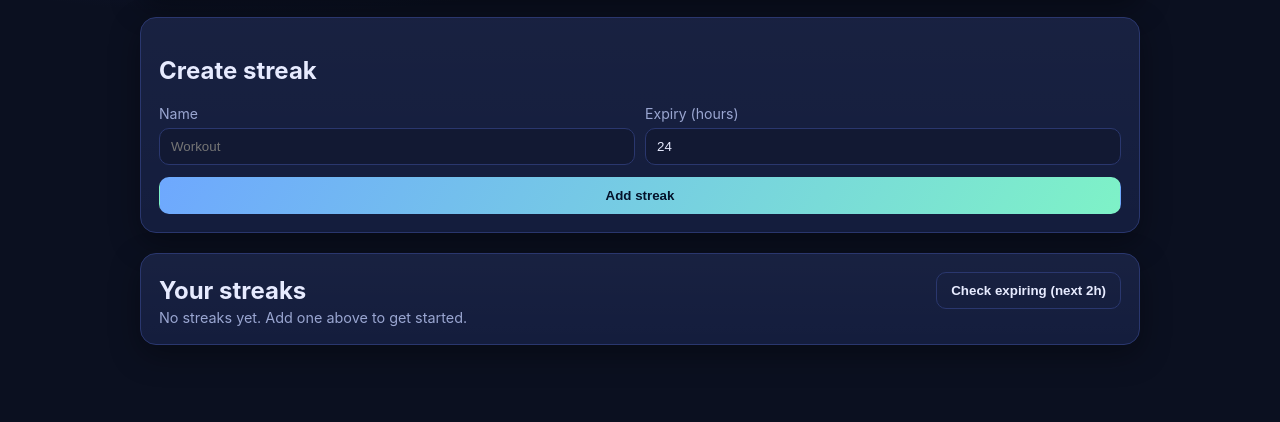
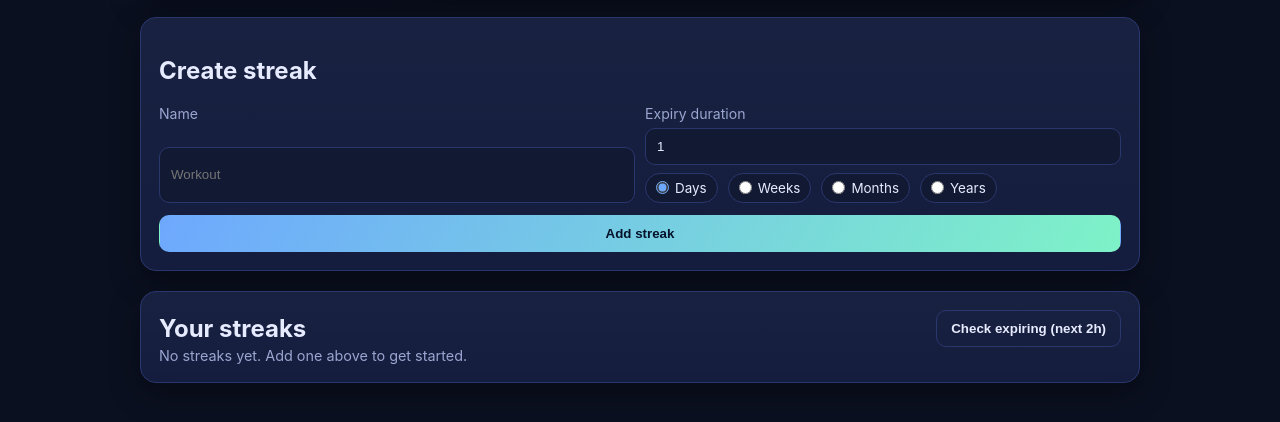
Before and after one commit to MrJimmmySmitts/streakmaxxing, a plain HTML site: page frontend/index.html in a window 1280 px wide. Shown: the part 126-548 px from the top of the page. Drawn offline with Linux system fonts and the light colour scheme.

Commit message:
Add configurable expiry units in create streak form

```diff
--- a/frontend/index.html
+++ b/frontend/index.html
@@ -63,6 +63,32 @@
       border-radius: 10px;
       padding: 10px 11px;
       outline: none;
+    }
+
+    .expiry-unit-options {
+      display: flex;
+      flex-wrap: wrap;
+      gap: 10px;
+      margin-top: 2px;
+    }
+
+    .expiry-unit-options label {
+      display: inline-flex;
+      align-items: center;
+      gap: 6px;
+      padding: 6px 10px;
+      border: 1px solid var(--border);
+      border-radius: 999px;
+      color: var(--text);
+      background: var(--bg-soft);
+      cursor: pointer;
+      font-size: .84rem;
+    }
+
+    .expiry-unit-options input {
+      width: auto;
+      accent-color: var(--accent);
+      margin: 0;
     }
 
     button {
@@ -148,8 +174,14 @@
             <input name="name" placeholder="Workout" required />
           </label>
           <label>
-            Expiry (hours)
-            <input name="expiryHours" type="number" min="1" value="24" required />
+            Expiry duration
+            <input name="expiryAmount" type="number" min="1" value="1" required />
+            <span class="expiry-unit-options">
+              <label><input type="radio" name="expiryUnit" value="days" checked />Days</label>
+              <label><input type="radio" name="expiryUnit" value="weeks" />Weeks</label>
+              <label><input type="radio" name="expiryUnit" value="months" />Months</label>
+              <label><input type="radio" name="expiryUnit" value="years" />Years</label>
+            </span>
           </label>
         </div>
         <button type="submit">Add streak</button>
@@ -192,6 +224,17 @@
     function expiresIn(streak) {
       const expiryAt = streak.lastUpdatedAt + streak.expiryWindowMs;
       return expiryAt - Date.now();
+    }
+
+    function expiryToMs(amount, unit) {
+      const multipliers = {
+        days: 24 * 60 * 60 * 1000,
+        weeks: 7 * 24 * 60 * 60 * 1000,
+        months: 30 * 24 * 60 * 60 * 1000,
+        years: 365 * 24 * 60 * 60 * 1000,
+      };
+      const multiplier = multipliers[unit];
+      return amount > 0 && multiplier ? amount * multiplier : 0;
     }
 
     function render() {
@@ -261,19 +304,22 @@
       e.preventDefault();
       const fd = new FormData(e.target);
       const name = String(fd.get('name') || '').trim();
-      const expiryHours = Number(fd.get('expiryHours'));
-      if (!name || expiryHours <= 0) return;
+      const expiryAmount = Number(fd.get('expiryAmount'));
+      const expiryUnit = String(fd.get('expiryUnit') || 'days');
+      const expiryWindowMs = expiryToMs(expiryAmount, expiryUnit);
+      if (!name || expiryWindowMs <= 0) return;
 
       streaks.unshift({
         id: uid(),
         name,
         valueMs: 0,
-        expiryWindowMs: expiryHours * 60 * 60 * 1000,
+        expiryWindowMs,
         lastUpdatedAt: Date.now()
       });
 
       e.target.reset();
-      e.target.expiryHours.value = 24;
+      e.target.expiryAmount.value = 1;
+      e.target.querySelector('input[name="expiryUnit"][value="days"]').checked = true;
       render();
     });
 
```
